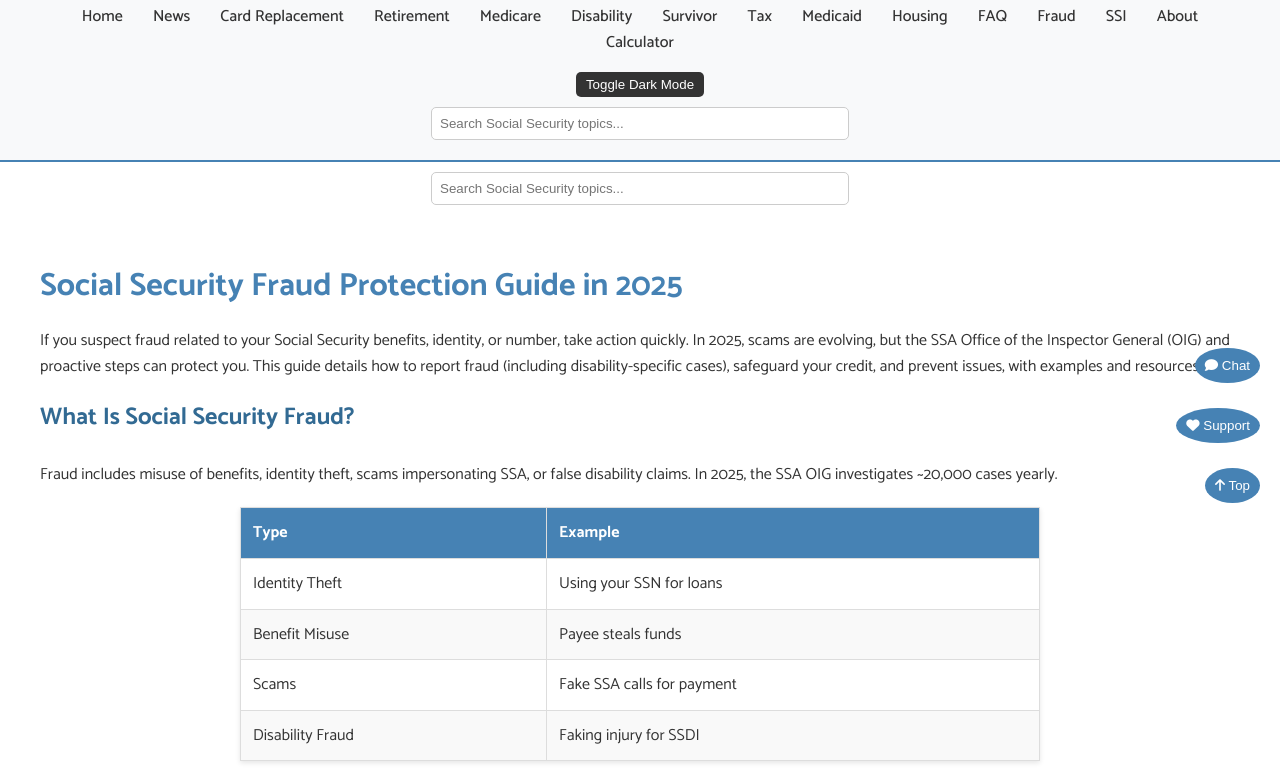
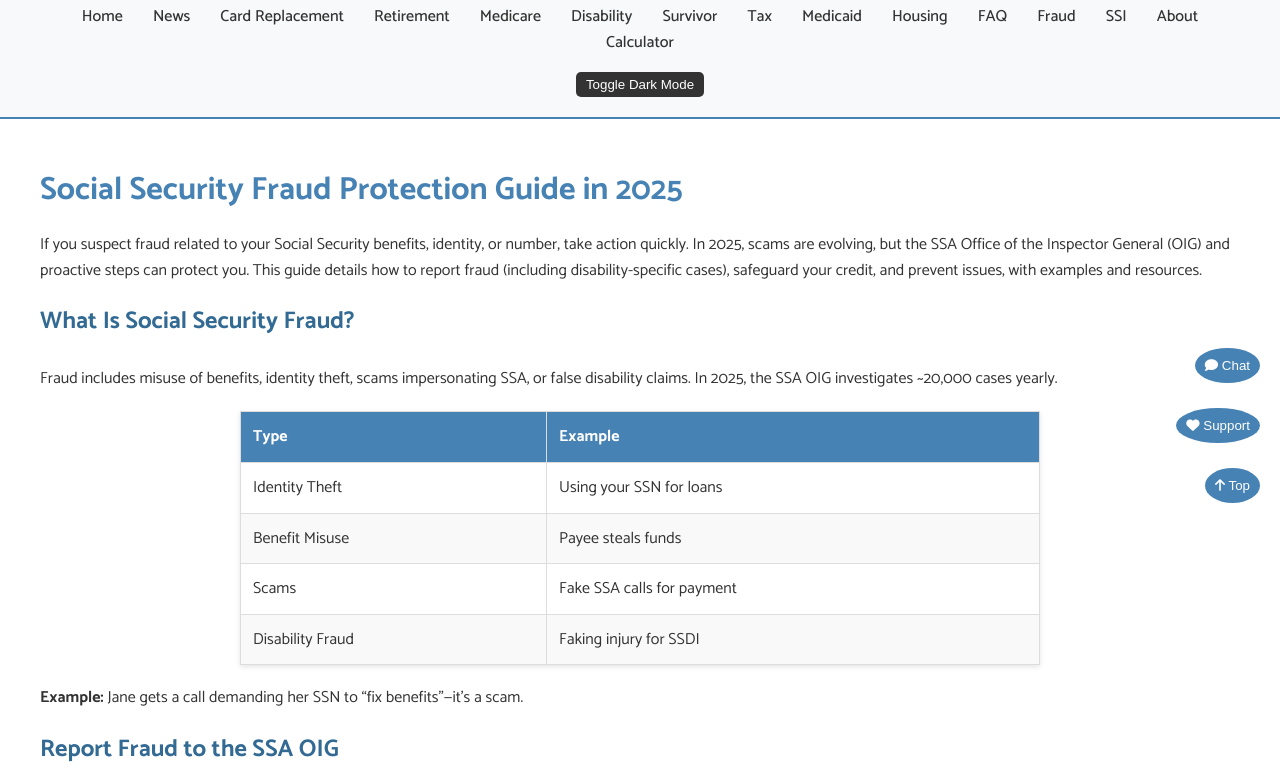
Before and after one commit to ssainfo/SocialSecurityAnswers, a plain HTML site: page fraud.html in a window 1280 px wide. Shown: the part 277-1049 px from the top of the page. Drawn offline with Linux system fonts and the light colour scheme.

Commit message:
Update fraud.html

```diff
--- a/fraud.html
+++ b/fraud.html
@@ -52,9 +52,7 @@
         <li><a href="/calculator.html" class="[active if Calculator]">Calculator</a></li>
     </ul>
     <button id="dark-mode-toggle" class="dark-mode-btn">Toggle Dark Mode</button>
-    <input type="text" id="site-search" placeholder="Search Social Security topics..." class="search-bar">
 </nav>
-        <input type="text" id="site-search" placeholder="Search Social Security topics..." class="search-bar">
     </header>
     <main>
         <section class="content-section">
```
